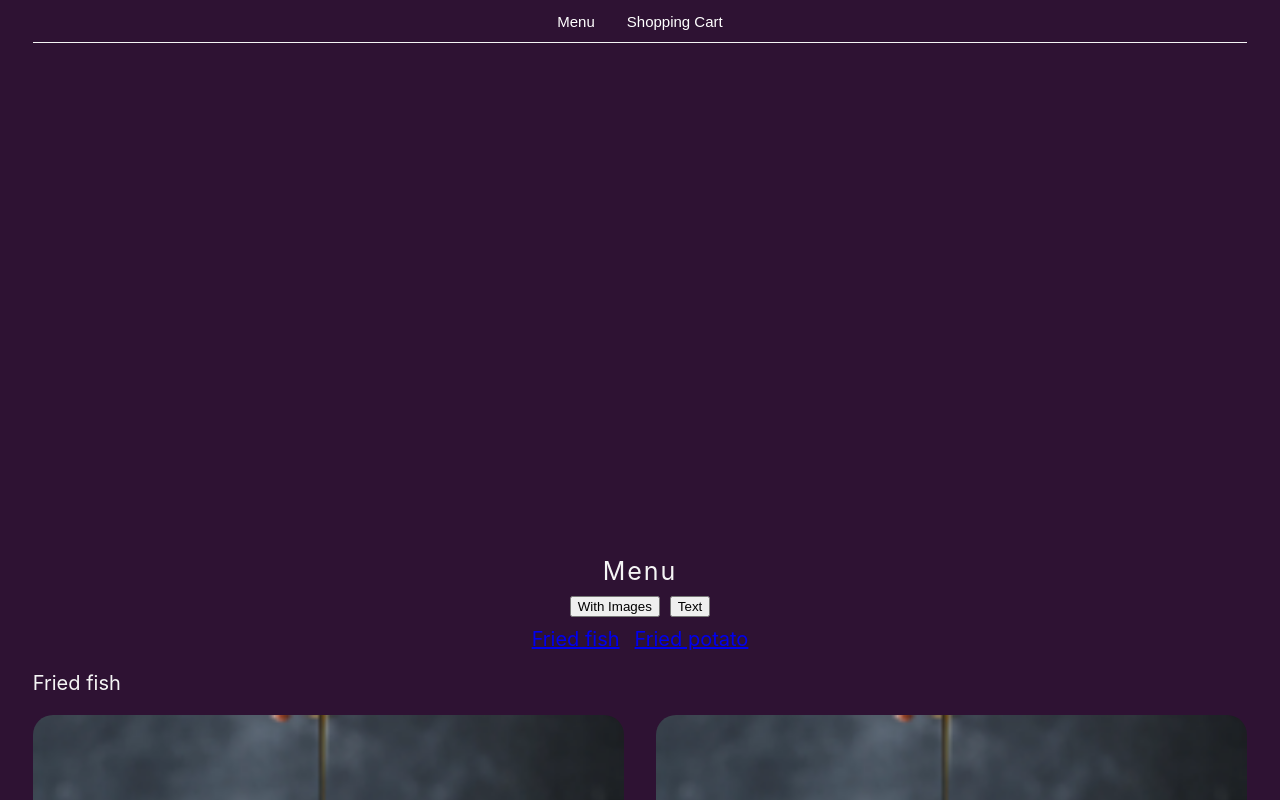
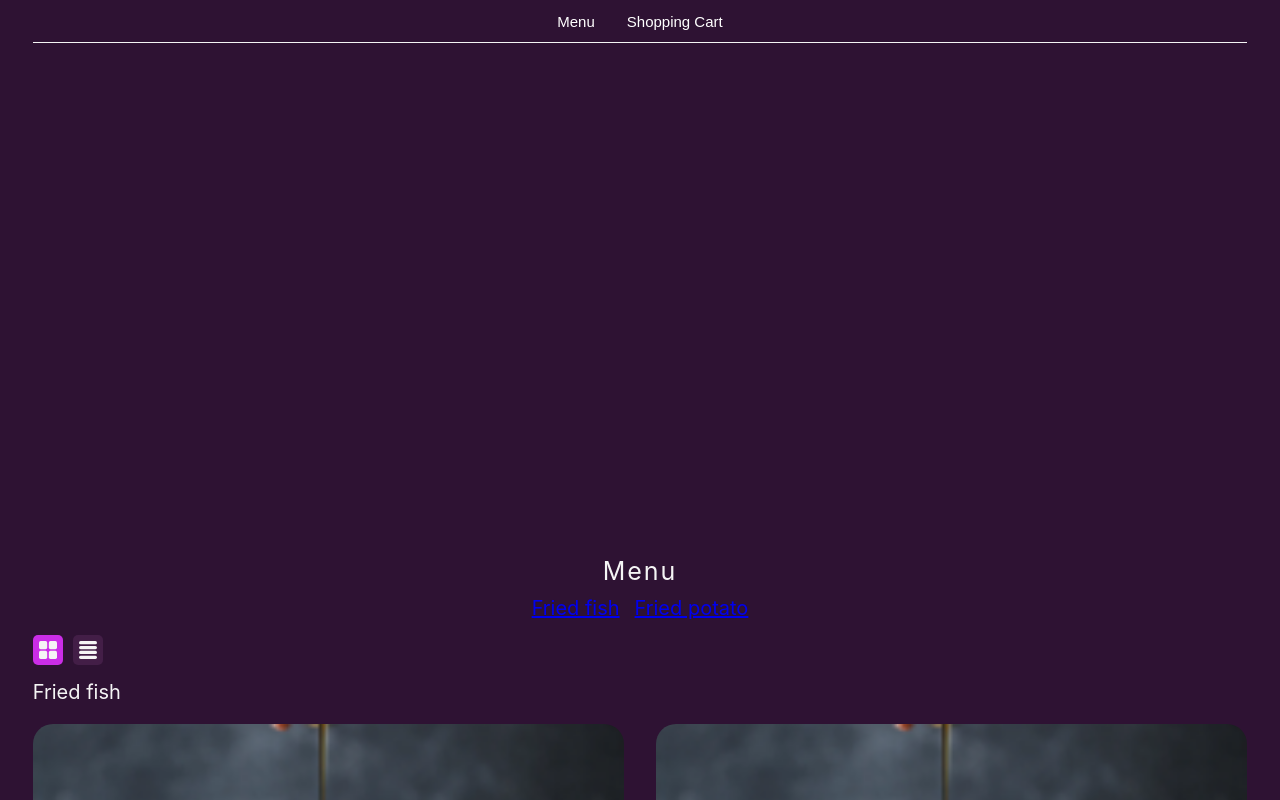
Before and after one commit to moflotas/onemenu, a React (Create React App) app in the folder onemenu/: page /menu in a window 1280 px wide. Shown: the top 800 px of the page. Built offline with nearby package versions, Linux system fonts and the light colour scheme.

Commit message:
some design fixes

```diff
--- a/onemenu/src/components/ChooseAddress/HomeAddress/HomeAddress.jsx
+++ b/onemenu/src/components/ChooseAddress/HomeAddress/HomeAddress.jsx
@@ -2,6 +2,8 @@ import React, { useState } from "react";
 import { Link } from "react-router-dom";
 import styles from './HomeAddress.module.scss'
 import cn from 'classnames';
+import { arrowBackward, arrowForward } from "../../../pictures/svg";
+
 
 const HomeAddress = () => {
 
@@ -39,18 +41,22 @@ const HomeAddress = () => {
                 {selectedOption === "option2" && (
                     <div className={styles.inputs}>
                         <input
+                            className={styles.input}
                             type="text"
                             placeholder="Enter your city"
                          />
                         <input
+                            className={styles.input}
                             type="text"
                             placeholder="Enter your street"
                         />
                         <input
+                            className={styles.input}
                             type="text"
                             placeholder="Enter your house"
                         />
                         <input
+                            className={styles.input}
                             type="text"
                             placeholder="Enter your apartment"
                         />
@@ -71,10 +77,18 @@ const HomeAddress = () => {
             <div className={styles.buttonsWrapper}>
                 <div className={styles.buttons}>
                     <Link to="/choose-place">
-                        <button className={cn(styles.button, styles.backButton)}>Back</button>
+                        <button className={cn(styles.button, styles.backButton)}>
+                            <svg className={styles.image} viewBox="0 0 24 24" >
+                                <path d={arrowBackward} fill="currentColor"/>
+                            </svg>
+                        </button>
                     </Link>
                     <Link to="/menu">
-                        <button className={styles.button}>Next</button>
+                        <button className={styles.button}>
+                            <svg className={styles.image} viewBox="0 0 24 24" >
+                                <path d={arrowForward} fill="currentColor"/>
+                            </svg>
+                        </button>
                     </Link>
                 </div>
             </div>
--- a/onemenu/src/components/ChooseAddress/HomeAddress/HomeAddress.module.scss
+++ b/onemenu/src/components/ChooseAddress/HomeAddress/HomeAddress.module.scss
@@ -14,17 +14,13 @@
 
 .buttons {
     width: 100%;
-    position: relative;
+    position: fixed;
     text-align: right;
+    bottom: 0;
+    right: 2.564102564102564102564102564103%;
+    margin-bottom: 4.729668246445497630331753554502%;
+
 }
-
-.buttonsWrapper {
-    position: absolute;
-    bottom: 20px;
-    right: 0;
-    width: 100%;
-}
-
 
 .button {
     background-color: $button_color;
@@ -33,8 +29,9 @@
     height: 35px;
     border: none;
     width: 30%;
-    margin-right: 2.564102564102564102564102564103%;
     border-radius: 10px;
+    margin-left: 10px;
+    text-align: center;
 }
 
 .backButton {
@@ -60,3 +57,29 @@
     width: 82.972972972972972972972972972973%;
     gap: 20px;
 }
+
+.input {
+    height: 25px;
+    background-color: $bg_color;
+    border: none;
+    border-bottom: 2px solid $secondary_bg_color;
+    outline: none;
+    color: $text_color;
+    transition: .2s linear;
+}
+
+.input:focus {
+    border-color: $button_color;
+}
+
+::placeholder {
+    color: $hint_color;
+    opacity: 1;
+}
+
+.image {
+    width: 24px;
+    height: 24px;
+    color: $button_text_color;
+    padding-top: 3px;
+}
--- a/onemenu/src/components/Menu/Menu.jsx
+++ b/onemenu/src/components/Menu/Menu.jsx
@@ -2,6 +2,7 @@ import React, { useState } from "react";
 import styles from './Menu.module.scss'
 import Card from "./Card/Card";
 import TextCard from "./Card/textCard";
+import cn from "classnames"
 
 
 
@@ -36,14 +37,11 @@ const Menu = () => {
       };
 
 
+
     return (
         <div className={styles.menu}>
             <div className={styles.title}>
                 Menu
-            </div>
-            <div className={styles.type}>
-                <button onClick={changeTypeToImage} type="button">With Images</button>
-                <button onClick={changeTypeToText} type="button">Text</button>
             </div>
 
             <div className={styles.choosing}>
@@ -52,6 +50,26 @@ const Menu = () => {
                     {category.category}
                 </a>
             ))}
+            </div>
+
+            <div className={styles.type}>
+                <button className={cn(styles.button_type, {[styles.active] : hasImage})} onClick={changeTypeToImage} type="button">
+                <svg className={styles.type_image} viewBox="0 0 22 22">
+                    <rect width="10" height="10" rx="2" fill="currentColor"/>
+                    <rect x="12" width="10" height="10" rx="2" fill="currentColor"/>
+                    <rect y="12" width="10" height="10" rx="2" fill="currentColor"/>
+                    <rect x="12" y="12" width="10" height="10" rx="2" fill="currentColor"/>
+                </svg>
+                </button>
+                <button className={cn(styles.button_type, {[styles.active] : !hasImage})} onClick={changeTypeToText} type="button">
+                <svg className={styles.type_image} viewBox="0 0 22 22">
+                    <rect width="22" height="4" rx="2" fill="currentColor"/>
+                    <rect y="6" width="22" height="4" rx="2" fill="currentColor"/>
+                    <rect y="12" width="22" height="4" rx="2" fill="currentColor"/>
+                    <rect y="18" width="22" height="4" rx="2" fill="currentColor"/>
+                </svg>
+
+                </button>
             </div>
 
             {data.map((category) => (
--- a/onemenu/src/components/Menu/Menu.module.scss
+++ b/onemenu/src/components/Menu/Menu.module.scss
@@ -16,7 +16,7 @@
     display: flex;
     gap: 15px;
     margin-top: 10px;
-    margin-bottom: 20px;
+    margin-bottom: 15px;
     justify-content: center;
 
 }
@@ -43,7 +43,28 @@
 
 .type {
     display: flex;
+    justify-content: start;
+    gap: 10px;
+    margin-bottom: 15px;
+}
+
+.button_type {
+    height: 30px;
+    width: 30px;
+    display: flex;
     justify-content: center;
-    margin-top: 10px;
-    gap: 10px;
+    align-items: center;
+    background-color: $secondary_bg_color;
+    border: none;
+    border-radius: 5px;
 }
+
+.type_image {
+    width: 22px;
+    height: 22px;
+    color: $text_color;
+}
+
+.active {
+    background-color: $button_color;
+}
--- a/onemenu/src/components/ShoppingCart/ShoppingCart.jsx
+++ b/onemenu/src/components/ShoppingCart/ShoppingCart.jsx
@@ -14,6 +14,8 @@ const ShoppingCart = () => {
     ]
 
     const totalPrice = data.reduce((sum, item) => sum + item.price * item.amount, 0)
+
+
 
     return (
         <div className={styles.cart}>
--- a/onemenu/src/pictures/svg.jsx
+++ b/onemenu/src/pictures/svg.jsx
@@ -2,3 +2,7 @@
 export const restaurant = "M35.957 108.154L34.8145 79.3848L47.7539 78.8672C53.2812 79.6289 58.877 82.3926 64.502 85.625L74.5508 85.2246C79.1113 85.3223 81.6797 89.834 77.373 93.0371C73.9551 95.7617 69.2969 95.8008 64.5117 95.5566C61.2207 95.5273 61.25 99.9512 64.6777 99.8242C65.8691 99.873 67.1582 99.541 68.2812 99.4922C74.2285 99.248 79.082 97.9199 81.8945 93.0957L83.2617 89.5215L97.9199 81.5137C105.303 78.75 110.273 85.7129 104.98 91.377C94.4629 99.6875 84.2773 107.266 73.125 112.949C65.0781 118.291 56.8164 118.457 48.3789 113.936L35.957 108.154ZM29.043 64.3164H118.789C119.453 64.3164 120 64.873 120 65.5273V70.8105C120 71.4648 119.453 72.0215 118.789 72.0215H29.043C28.3789 72.0215 27.832 71.4746 27.832 70.8105V65.5273C27.832 64.8633 28.3789 64.3164 29.043 64.3164ZM77.4023 13.7891C101.973 15.752 122.666 36.4062 119.609 60.7227H28.2324C25.2148 36.25 45.9863 15.5664 70.7324 13.7598V9.79492H66.8262C66.1426 9.79492 65.5762 9.22852 65.5762 8.54492V4.07227C65.5762 3.38867 66.1328 2.82227 66.8262 2.82227H81.2012C81.8848 2.82227 82.4512 3.38867 82.4512 4.07227V8.54492C82.4512 9.22852 81.8848 9.79492 81.2012 9.79492H77.4023V13.7891ZM0 78.3984L30.8105 76.7773L32.1777 111.201L1.36719 112.812L0 78.3984Z"
 
 export const home = "M120 65.6348L60 19.0095L0 65.6348V46.6363L60 0L120 46.6254V65.6348ZM105 63.9419V109H75V78.9649H45V109H15V63.9474L60 30.1607L105 63.9419Z"
+
+export const arrowForward = "M12 4L10.59 5.41L16.17 11H4V13H16.17L10.59 18.59L12 20L20 12L12 4Z";
+
+export const arrowBackward = "M20 11H7.83L13.42 5.41L12 4L4 12L12 20L13.41 18.59L7.83 13H20V11Z";
```
Also changed, not shown: onemenu/src/pictures/ArrowBackFilled.svg (added), onemenu/src/pictures/restaurant.svg (deleted).
